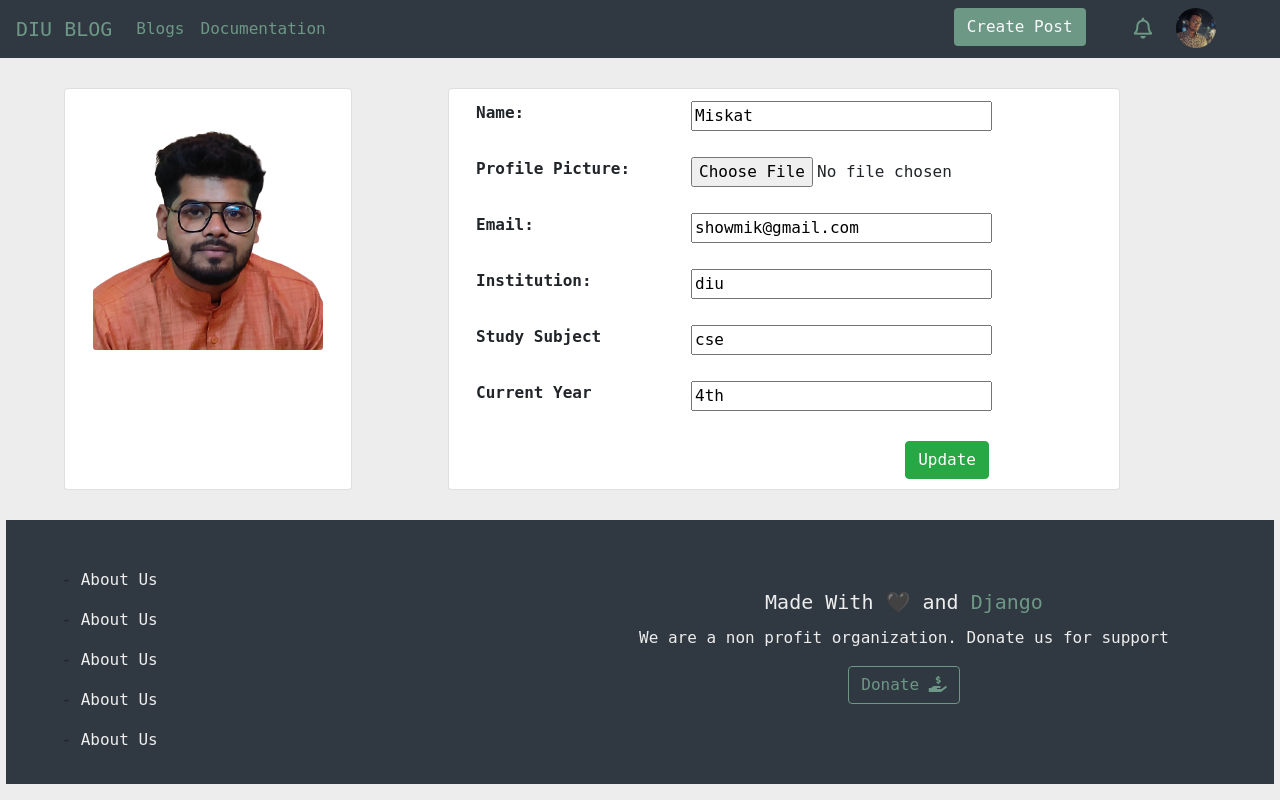
After one commit to Miskat-UL/mi_dev_blogs, a Django app: page /author_edit/1 in a window 1280 px wide. The commit adds this page. Run offline with Django 3.2, Linux system fonts and the light colour scheme; data comes from the database, SQL or seed files in the repository; both versions use the stored data as it was after the commit; some libraries are stand-ins or nearby versions.

Commit message:
author_edit_page_update

```diff
--- a/blogs/urls.py
+++ b/blogs/urls.py
@@ -9,4 +9,5 @@ urlpatterns = [
     path('write_blog', views.blog_write, name="blog_create"),
     path('login', views.login_page, name="login"),
     path('register', views.register_page, name="register"),
+    path('author_edit/<int:pk>', views.author_edit, name="author_edit"),
 ]
--- a/blogs/views.py
+++ b/blogs/views.py
@@ -49,6 +49,7 @@
 
 def home2(request, pk):
     current_blog = Blog.objects.get(id=pk)
+    author = Author.objects.get(id=pk)
     print(current_blog)
     tag = current_blog.tags.all()
     tags = []
@@ -57,7 +58,8 @@
         tags.append(tag[i])
     context = {
         'current': current_blog,
-        'tags': tags
+        'tags': tags,
+        'author':author
     }
     return render(request, 'blogs/single_blog_page.html', context)
 
@@ -81,11 +83,21 @@
     return redirect('/')
 
 
+def author_edit(request,pk):
+    author = Author.objects.get(id=pk)
+    context = {
+        'author':author
+    }
+    return render(request,'blogs/author_edit.html', context)
+
+
 def blog_write(request):
     if request.method == "GET":
         authors = Author.objects.all()
+
         context = {
-            'aut': authors
+            'aut': authors,
+
         }
 
         return render(request, 'blogs/blogWrite.html', context)
--- /dev/null
+++ b/static/css/author_edit.css
@@ -0,0 +1,95 @@
+/* boilar plate code  do not touch */
+
+body{
+    background-color: #EDEDED;
+
+    font-family: monospace;
+}
+.navbar{
+    background-color: #303841;
+}
+.navbar a{
+    color: #6D9886;
+}
+.nav-link,.dropdown-menu{
+    color: #DA0037;
+}
+.nav-link:hover{
+    color: #EDEDED;
+}
+
+.btn_post{
+    background-color: #6D9886;
+}
+
+
+.fa-bell{
+font-size: 21px;
+line-height: 2;
+}
+.foot{
+    background-color: #303841;
+    max-width: 99%;
+    margin: 0 auto;
+
+}
+/* footer code */
+
+.footer_left li{
+    list-style-type: none;
+}
+
+.footer_link{
+    text-decoration: none;
+    color: #EDEDED;
+
+}
+.django{
+    color: #6D9886;
+}
+.btn_footer{
+    border: 1px solid #6D9886;
+    color: #6D9886;
+}
+.btn_footer:hover{
+    background-color: #6D9886;
+    color: white;
+}
+.donate_sec{
+    position: relative;
+    top: 50px;
+    background-color: transparent;
+    color: #EDEDED;
+    border: none;
+}
+.donate_sec_1{
+    border: none;
+}
+
+/* boilar plate code do not touch */
+/* ------------------------------------------------------------------------------------------------------ */
+
+
+/* start here */
+.main{
+
+    max-width: 90%;
+    margin: 0 auto;
+    margin-top: 30px;
+    margin-bottom: 30px;
+}
+
+.author_img{
+    height: 400px;
+    width: 250px;
+    margin: 0 auto;
+    padding: 10px;
+
+}
+.author_img img{
+    width: 100%
+}
+.btn_form{
+    position: absolute;
+    right: 130px;
+}
--- /dev/null
+++ b/templates/blogs/author_edit.html
@@ -0,0 +1,259 @@
+{% load static %}
+<!DOCTYPE html>
+<html lang="en">
+<head>
+    <meta charset="UTF-8">
+    <meta http-equiv="X-UA-Compatible" content="IE=edge">
+    <meta name="viewport" content="width=device-width, initial-scale=1.0">
+    <title>Document</title>
+    <link
+    rel="stylesheet"
+    href="https://stackpath.bootstrapcdn.com/bootstrap/4.1.1/css/bootstrap.min.css"
+    integrity="sha384-WskhaSGFgHYWDcbwN70/dfYBj47jz9qbsMId/iRN3ewGhXQFZCSftd1LZCfmhktB"
+    crossorigin="anonymous"
+  />
+  <link
+    rel="stylesheet"
+    href="https://use.fontawesome.com/releases/v5.15.3/css/all.css"
+    integrity="sha384-SZXxX4whJ79/gErwcOYf+zWLeJdY/qpuqC4cAa9rOGUstPomtqpuNWT9wdPEn2fk"
+    crossorigin="anonymous"
+  />
+  <link rel="stylesheet" href={% static "css/author_edit.css" %}>
+</head>
+<body>
+    <nav class="navbar navbar-expand-lg navbar-custom">
+        <a class="navbar-brand" href="#">DIU BLOG</a>
+        <button
+          class="navbar-toggler"
+          type="button"
+          data-toggle="collapse"
+          data-target="#navbarSupportedContent"
+          aria-controls="navbarSupportedContent"
+          aria-expanded="false"
+          aria-label="Toggle navigation"
+        >
+          <span class="navbar-toggler-icon"></span>
+        </button>
+
+        <div
+          class="collapse navbar-collapse nav_links"
+          id="navbarSupportedContent"
+        >
+          <ul class="navbar-nav mr-auto">
+            <li class="nav-item active">
+              <a class="nav-link" href="#" selected
+                >Blogs <span class="sr-only">(current)</span></a
+              >
+            </li>
+            <li class="nav-item">
+              <a class="nav-link" href="#">Documentation</a>
+            </li>
+            <!-- <li class="nav-item dropdown">
+                <a class="nav-link dropdown-toggle" href="#" id="navbarDropdown" role="button" data-toggle="dropdown" aria-haspopup="true" aria-expanded="false">
+                  Dropdown
+                </a>
+                <div class="dropdown-menu" aria-labelledby="navbarDropdown">
+                  <a class="dropdown-item" href="#">Action</a>
+                  <a class="dropdown-item" href="#">Another action</a>
+                  <div class="dropdown-divider"></div>
+                  <a class="dropdown-item" href="#">Something else here</a>
+                </div>
+              </li> -->
+            <!-- <li class="nav-item">
+                <a class="nav-link disabled" href="#">Disabled</a>
+              </li> -->
+          </ul>
+
+          <div class="d-flex profile_sec">
+            <div class="mr-5">
+              <a href="#" class="btn text-light btn_post">Create Post</a>
+            </div>
+            <div class="mr-4">
+              <a href="#"><i class="far fa-bell"></i></a>
+            </div>
+            <div class="mr-5">
+              <a href="#">
+                <img
+                  src="images/tofayel.jpg"
+                  width="40px"
+                  class="rounded-circle"
+                  alt=""
+                />
+              </a>
+            </div>
+          </div>
+        </div>
+      </nav>
+
+
+
+      <main class="row main">
+        <div class="card  col-md-3">
+            <div class="author_img">
+                <img class="card-img" src={% get_media_prefix %}{{ author.author_img }} alt="Card image">
+            </div>
+
+        </div>
+        <div class="col-md-1">
+
+        </div>
+        <div class="card  col-md-7">
+            <form action="" method="POST">
+                <table class="table table-borderless">
+                    <!-- <thead>
+                      <tr>
+                        <th scope="col">#</th>
+                        <th scope="col">First</th>
+                        <th scope="col">Last</th>
+                        <th scope="col">Handle</th>
+                      </tr>
+                    </thead> -->
+                    <tbody>
+                      <tr>
+                        <th scope="row"><label for="name">Name:</label></th>
+                        <td><input type="text" id="name" class="w-75" value="{{ author.name }}"></td>
+                      </tr>
+                      <tr>
+                        <th scope="row"><label for="profile_img">Profile Picture: </label></th>
+                        <td><input type="file" id="profile_img" class="w-75" value=""></td>
+
+                      </tr>
+                      <tr>
+                        <th scope="row"><label for="email">Email:</label></th>
+                        <td colspan="2"><input type="email" id="email" class="w-75" value="{{ author.email }}"></td>
+
+                      </tr>
+                      <tr>
+                        <th scope="row"><label for="Institution">Institution: </label></th>
+                        <td colspan="2"><input type="text" id="Institution" class="w-75" value="{{ author.institution }}"></td>
+
+                      </tr>
+                      <tr>
+                        <th scope="row"> <label for="study">Study Subject</label></th>
+                        <td colspan="2"><input type="text" id="study" class="w-75" value={{ author.study_subject }}></td>
+
+                      </tr>
+                      <tr>
+                        <th scope="row"><label for="c_year">Current Year</label></th>
+                        <td colspan="2"> <input type="text" id="c_year" class="w-75" value="{{ author.current_year }}"></td>
+
+                      </tr>
+                    </tbody>
+                  </table>
+
+
+                <!-- <div>
+                    <label for="name">Name:</label>
+                    <input type="text" id="name">
+                </div>
+                <div>
+                    <label for="name">Profile Picture: </label>
+                    <input type="file" id="name">
+                </div>
+                <div>
+                    <label for="name">Email:</label>
+                    <input type="email" id="name">
+                </div>
+                <div>
+                    <label for="name">Institution: </label>
+                    <input type="text" id="name">
+                </div>
+                <div>
+                    <label for="name">Study Subject</label>
+                    <input type="text" id="name">
+                </div>
+                <div>
+                    <label for="name">Current Year</label>
+                    <input type="text" id="name">
+                </div> -->
+                <input type="submit" value="Update" class="btn btn-success btn_form">
+            </form>
+        </div>
+      </main>
+
+
+
+
+
+
+
+
+
+
+
+
+
+
+
+
+
+
+
+
+
+
+
+
+
+
+
+
+
+
+
+
+
+      <footer class="row foot">
+        <div class="col-md-5">
+          <div class="d-flex flex-column">
+            <div class="footer_left">
+              <ul class="d-flex flex-column mt-5">
+                <li class="pb-3"><span>-</span> <a class="footer_link mr-3" href="">About Us</a></li>
+                <li class="pb-3"><span>-</span> <a class="footer_link" href="">About Us</a></li>
+                <li class="pb-3"><span>-</span> <a class="footer_link" href="">About Us</a></li>
+                <li class="pb-3"><span>-</span> <a class="footer_link" href="">About Us</a></li>
+                <li class="pb-3"><span>-</span> <a class="footer_link" href="">About Us</a></li>
+              </ul>
+            </div>
+        </div>
+        </div>
+        <div class="col-md-7 donate_sec_1">
+          <div class="card text-center donate_sec ">
+            <div class="card-body ">
+              <h5 class="card-title">Made With 🖤 and <span class="django">Django</span></h5>
+              <p class="card-text">We are a non profit organization. Donate us for support</p>
+              <a href="#" class="btn btn_footer">Donate <span><i class="fas fa-hand-holding-usd"></i></span></a>
+            </div>
+          </div>
+        </div>
+
+
+      </footer>
+
+
+
+
+
+
+
+
+
+
+
+      <script
+        src="https://code.jquery.com/jquery-3.2.1.slim.min.js"
+        integrity="sha384-KJ3o2DKtIkvYIK3UENzmM7KCkRr/rE9/Qpg6aAZGJwFDMVNA/GpGFF93hXpG5KkN"
+        crossorigin="anonymous"
+      ></script>
+      <script
+        src="https://cdnjs.cloudflare.com/ajax/libs/popper.js/1.12.9/umd/popper.min.js"
+        integrity="sha384-ApNbgh9B+Y1QKtv3Rn7W3mgPxhU9K/ScQsAP7hUibX39j7fakFPskvXusvfa0b4Q"
+        crossorigin="anonymous"
+      ></script>
+      <script
+        src="https://maxcdn.bootstrapcdn.com/bootstrap/4.0.0/js/bootstrap.min.js"
+        integrity="sha384-JZR6Spejh4U02d8jOt6vLEHfe/JQGiRRSQQxSfFWpi1MquVdAyjUar5+76PVCmYl"
+        crossorigin="anonymous"
+      ></script>
+</body>
+</html>
--- a/templates/blogs/single_blog_page.html
+++ b/templates/blogs/single_blog_page.html
@@ -1,4 +1,3 @@
-
 {% load static %}
 <!DOCTYPE html>
 
@@ -21,7 +20,6 @@
             crossorigin="anonymous"
     />
 
-
     <link rel="stylesheet" href="{% static 'css/style2.css' %}"/>
     <link rel="stylesheet" href="{% static 'css/index.css' %}"/>
 
@@ -29,6 +27,7 @@
 
 <body>
 {% include 'blogs/navbar.html' %}
+
 
 <main class="container-fluid my-5">
     <div class="row">
```
Also changed, not shown: templates/blogs/author_edit.css (added, +95 -0 lines), templates/blogs/author_page.html (+26 -24 lines), db.sqlite3, media/244755054_393443898999327_7965952600347553925_n.jpg (added).
